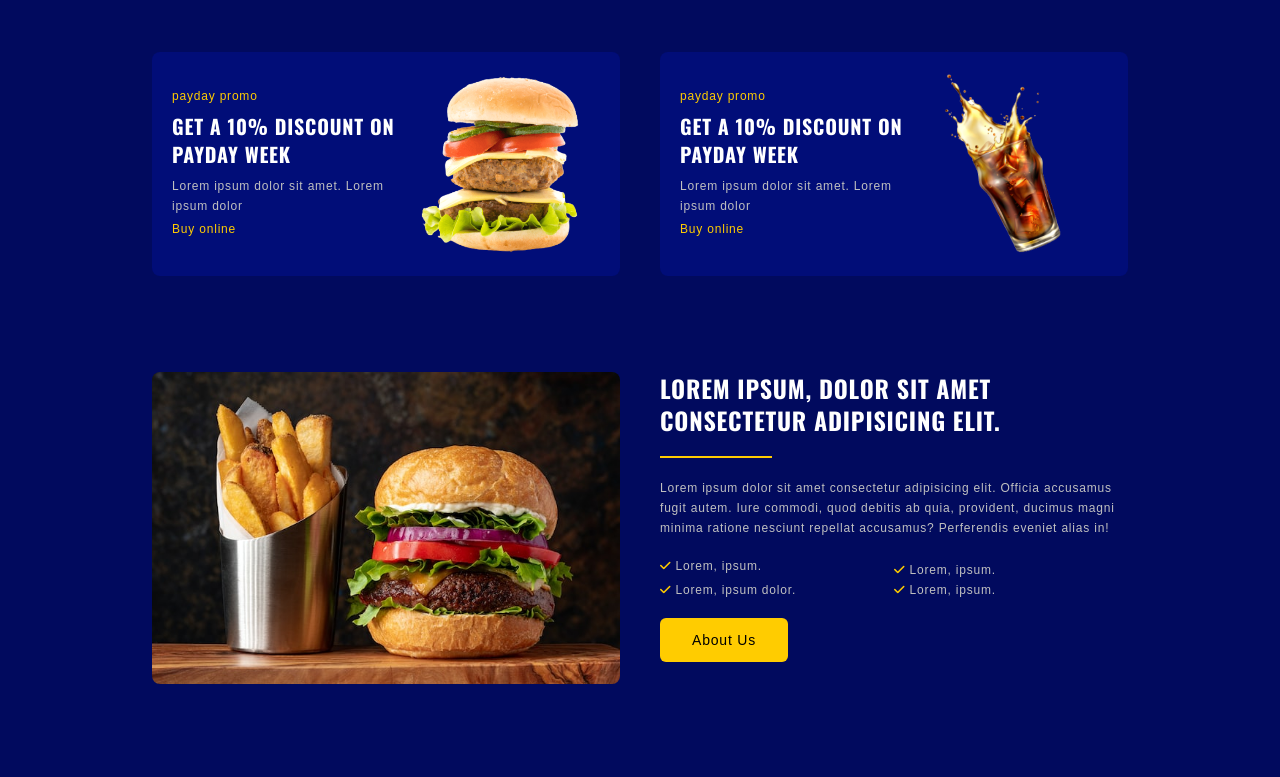
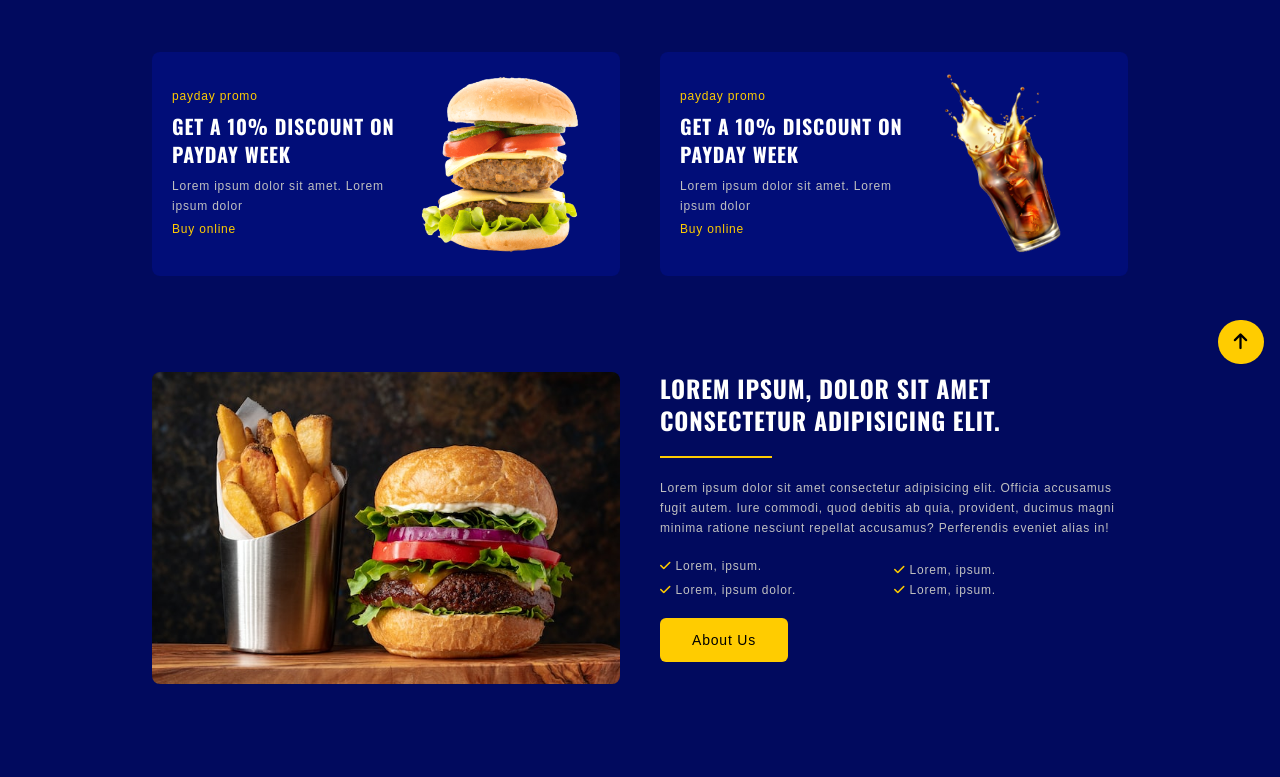
Before and after one commit to sbsakib8/project3, a website built with Vite: page index.html in a window 1280 px wide. Shown: the part 836-1613 px from the top of the page. Built offline with nearby package versions, Linux system fonts and the light colour scheme.

Commit message:
add scroll up button

```diff
--- a/index.html
+++ b/index.html
@@ -25,7 +25,7 @@
 </head>
 <body>
    <!--++++++++++ header section start+++++++++++++ -->
-   <header class="bg-primaryColor fixed top-0 left-0 w-full z-50">
+   <header class="bg-primaryColor fixed top-0 left-0 w-full z-50 bottom-b" id="headerbtn">
   <nav class="container relative h-14 flex justify-between items-center">
     <div>
        <a href="#" class="text-2xl uppercase font-oswald">
@@ -682,7 +682,12 @@
     </div>
   </section>
 </footer>
-
+<!--++++++++++footer section end+++++++++++++ -->
+<!-- +++++++++++++++++++++++++++++++++++++++++ -->
+  <!--++++++++++scroll up button section start+++++++++++++ -->
+  <a href="#" class="fixed right-4 -bottom-1/2 bg-secondaryColor shadow-sm inline-block px-4 py-2 rounded-full text-lg text-blackColor z-50 hover:-translate-y-1 ease-in duration-200" id="scrollbtn">
+    <i class="fa-solid fa-arrow-up"></i>
+  </a>
 
 <!-- swiber link  -->
 <script src="https://cdn.jsdelivr.net/npm/swiper@11/swiper-bundle.min.js"></script>
--- a/index.js
+++ b/index.js
@@ -59,7 +59,37 @@ tabs.forEach(tap =>{
     })
 })
 // ++++++++++++++++menu section end+++++++++++++++++++
-// swiper js
+
+
+// ===============  scroll up  section start=======================
+const scrollUp = ()=>{
+  const scollUpbtn = document.getElementById('scrollbtn');
+   if(this.scrollY >= 250){
+    scollUpbtn.classList.remove('-bottom-1/2');
+    scollUpbtn.classList.add('bottom-4');
+   }else{
+    scollUpbtn.classList.add('-bottom-1/2');
+    scollUpbtn.classList.remove('bottom-4');
+   }
+
+}
+addEventListener('scroll',scrollUp)
+
+
+const header = ()=>{
+  const headerbtn = document.getElementById('headerbtn');
+   if(this.scrollY >= 50){
+   headerbtn.classList.add('border-b','border-secondaryColor');
+   }else{
+    headerbtn.classList.remove('border-b','border-secondaryColor');
+   }
+
+};
+addEventListener('scroll',header)
+
+
+
+// swiper js ++++++++++++++++++++++++++++++
 const swiper = new Swiper('.swiper', {
   speed: 400,
 spaceBetween: 100,
--- a/style.css
+++ b/style.css
@@ -5,6 +5,9 @@
 
 
 @layer base{
+    html{
+        @apply scroll-smooth;
+    }
     Body{
         @apply text-whiteColor bg-primaryColor tracking-wider font-dmsans;
     }
```
Lines whose indentation alone changed are shown as unchanged.
